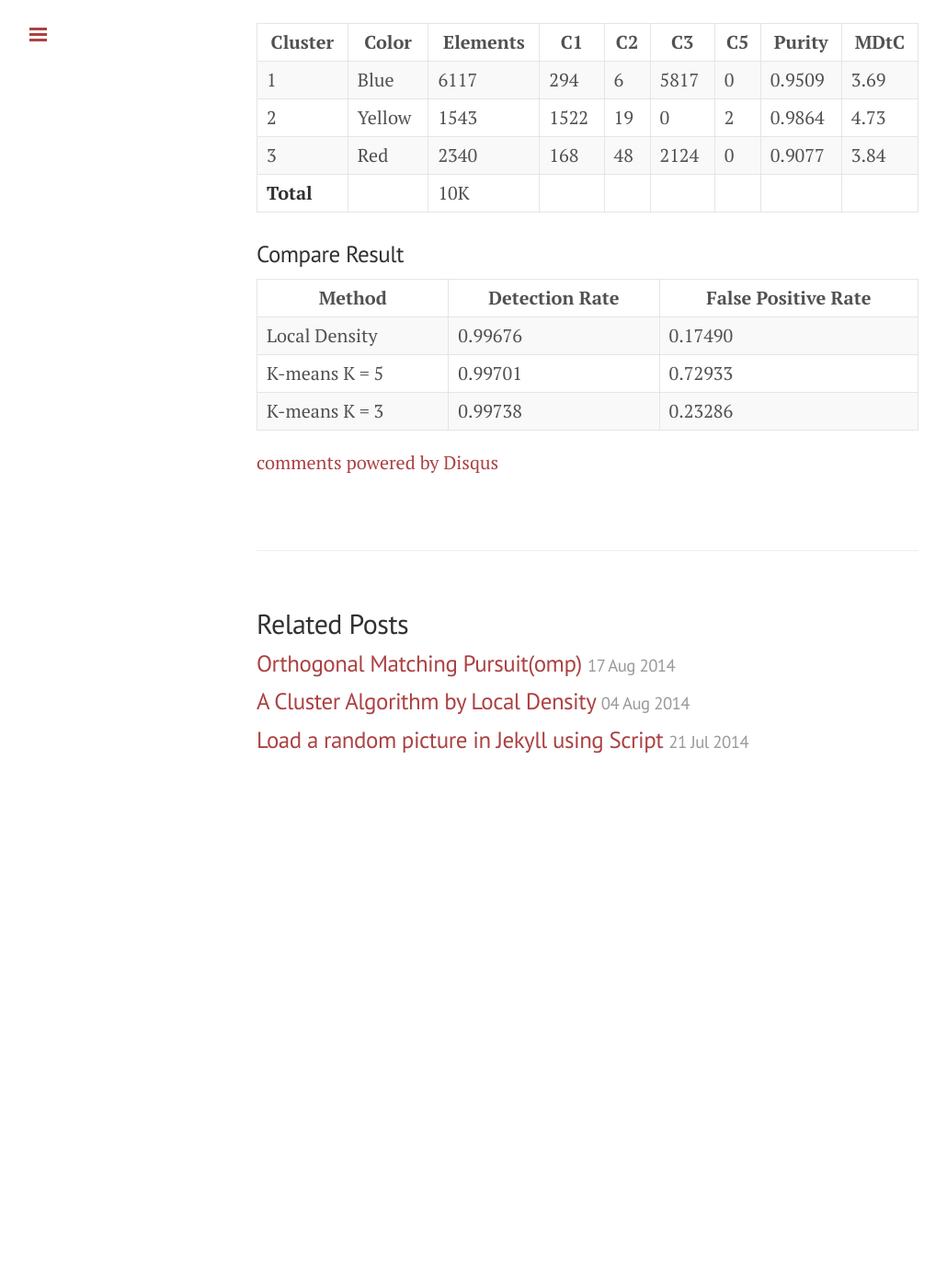
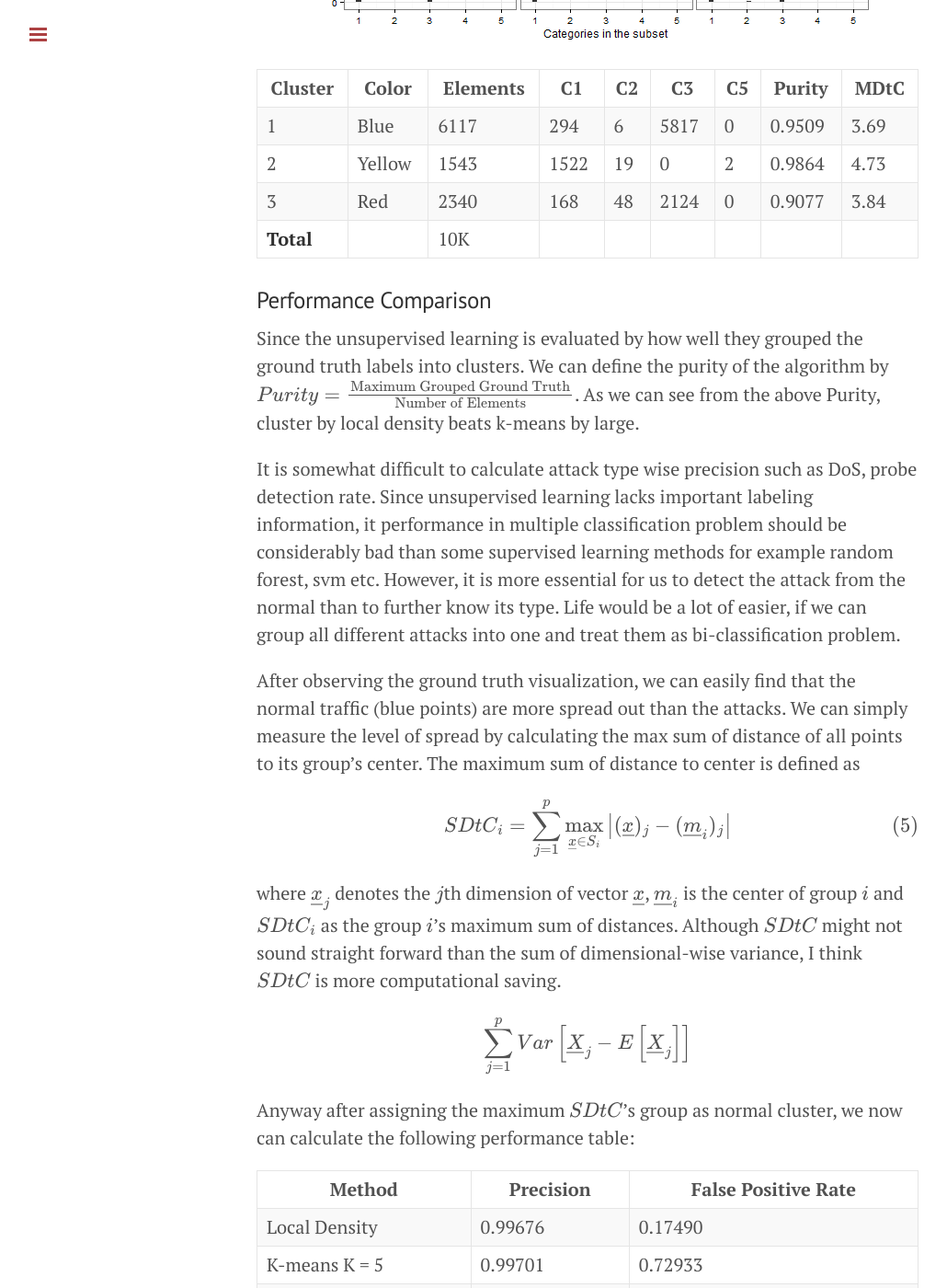
Before and after one commit to yinsenm/yinsenm.github.io, a Jekyll site: the page built from _posts/2014-08-18-kdd99-cluster.md, in a window 1280 px wide and 1400 px high, scrolled down 7391 px. Shown: the whole window at 92% size, without its empty margins (1-1031 px from the left). Built offline with Jekyll 4.4.1, drawn with Linux system fonts in a browser that asks for light colours; formulas are drawn with MathJax 3; comment, search, counter and statistics services are not loaded; before the commit the page ends 8271 px from its top, so only the background shows below that; some of the changed text lies outside the part shown.

Commit message:
revise unsupervised

```diff
--- a/_posts/2014-08-18-kdd99-cluster.md
+++ b/_posts/2014-08-18-kdd99-cluster.md
@@ -14,8 +14,8 @@ I did a comparison between two clustering methods. One method is from a recent s
    - [Local Density](#3.2)
    - [K-means: K = 5](#3.3)
    - [K-means: K = 3](#3.4)
-   - [Compare Result](#3.5)
-
+   - [Performance Comparison](#3.5)
+- [Revised OMP](#4)
 <!-- /MarkdownTOC -->
 
 
@@ -24,6 +24,7 @@ I did a comparison between two clustering methods. One method is from a recent s
 ## Cluster by local density
 
 Rodriguez and Laio hypothesized that cluster centers are recognized as local density maxima that are far away from any points of higher density. Then they defined two metrics $$\rho$$ and $$\delta$$ to measure the cluster's above attributes (local density and distance to another cluster of higher density) and pick the observations that have both larger $$\rho$$ and $$\delta$$ as cluster centers. Please refer to [the paper](http://www.sciencemag.org/content/344/6191/1492.abstract) or my previous summary [post](http://yinsenm.github.io/2014/08/04/a-cluster-algorithm-by-local-density/) for details.
+
 
 <a id = '2'></a>
 
@@ -79,6 +80,7 @@ $$
 
 ------------
 
+
 <a id = '3'></a>
 
 ## Comparison on KDD99
@@ -94,6 +96,7 @@ idx = randsample(size(M,1), 10000);
 {% endhighlight %}
 
 For the k-means part, I used `matlab`'s build-in [kmeans](http://www.mathworks.com/help/stats/kmeans.html) function and replicated the algorithm for 1000 times to select the best solution.
+
 
 <a id = '3.1'></a>
 
@@ -118,7 +121,9 @@ ans =
 
 Since $$1.9623$$ and $$1.3507$$ are much larger than the rest, we can visualize using the first two vectors in $$Y$$. All data points are colored by their ground truth and there are [five categories](http://cseweb.ucsd.edu/~elkan/tabulate.html) summarized in the table below.
 
-![The ground truth picture](/figure/kdd99/groundtruth.png)
+<p align="center">
+   <img src="/figure/kdd99/groundtruth.png" alt="The ground truth">
+</p>
 
 Code|Type of attack|Number|Color
 ---|---|---|---
@@ -128,7 +133,9 @@ Code|Type of attack|Number|Color
 4|user-to-root (U2R)|0|NA
 5|remote-to-local (R2L)|2|Red
 
-![Cluster Result 1](/figure/kdd99/clusterR1.png)
+<p align="center">
+   <img src="/figure/kdd99/clusterR1.png" alt="Cluster Result 1">
+</p>
 
 <a id = '3.2'></a>
 
@@ -144,11 +151,14 @@ Cluster|Color|Elements|C1|C2|C3|C5|Purity|MDtC
 3|Red|1663|1637|24|0|2|0.9844|5.11
 **Total**||10K|
 
+
 <a id = '3.3'></a>
 
 ### K-means: K = 5
 
-![K-means K = 5 Proformance](/figure/kdd99/K-means-5.png)
+<p align="center">
+   <img src="/figure/kdd99/K-means-5.png" alt="K-means K = 5 Proformance">
+</p>
 
 Cluster|Color|Elements|C1|C2|C3|C5|Purity|MDtC
 ---|---|---|---|---|---|---|---|---
@@ -159,13 +169,18 @@ Cluster|Color|Elements|C1|C2|C3|C5|Purity|MDtC
 5|Red|1035|61|19|955|0|0.9227|3.81
 **Total**||10K|
 
-![Cluster Result 2](/figure/kdd99/clusterR2.png)
+<p align="center">
+   <img src="/figure/kdd99/clusterR2.png" alt="Cluster Result 2">
+</p>
 
 <a id = '3.4'></a>
 
 ### K-means: K = 3
 
-![K-means K = 3 Proformance](/figure/kdd99/K-means-3.png)
+<p align="center">
+   <img src="/figure/kdd99/K-means-3.png" alt="K-means K = 3 Proformance">
+</p>
+
 
 Cluster|Color|Elements|C1|C2|C3|C5|Purity|MDtC
 ---|---|---|---|---|---|---|---|---
@@ -174,12 +189,52 @@ Cluster|Color|Elements|C1|C2|C3|C5|Purity|MDtC
 3|Red|2340|168|48|2124|0|0.9077|3.84
 **Total**||10K|
 
+
 <a id = '3.5'></a>
 
-### Compare Result
+### Performance Comparison
+Since the unsupervised learning is evaluated by how well they grouped the ground truth labels into clusters. We can define the purity of the algorithm by $$Purity = \frac{\text{Maximum Grouped Ground Truth}}{\text{Number of Elements}}$$. As we can see from the above Purity, cluster by local density beats k-means by large.
 
-Method|Detection Rate|False Positive Rate
+It is somewhat difficult to calculate attack type wise precision such as DoS, probe detection rate. Since unsupervised learning lacks important labeling information, it performance in multiple classification problem should be considerably bad than some supervised learning methods for example random forest, svm etc. However, it is more essential for us to detect the attack from the normal than to further know its type. Life would be a lot of easier, if we can group all different attacks into one and treat them as bi-classification problem.
+
+After observing the ground truth visualization, we can easily find that the normal traffic (blue points) are more spread out than the attacks. We can simply measure the level of spread by calculating the max sum of distance of all points to its group's center. The maximum sum of distance to center is defined as
+
+$$
+\begin{equation}
+SDtC_{i}=\sum_{j=1}^{p}\max_{\underline{x}\in S_{i}}\left|(\underline{x})_{j}-(\underline{m}_{i})_{j}\right|
+\end{equation}
+$$
+
+where $$\underline{x}_{j}$$ denotes the $$j$$th dimension of vector $$\underline{x}$$, $$\underline{m}_{i}$$ is the center of group $$i$$ and $$SDtC_{i}$$ as the group $$i$$'s maximum sum of distances. Although $$SDtC$$ might not sound straight forward than the sum of dimensional-wise variance, I think $$SDtC$$ is more computational saving.
+
+$$
+\sum_{j=1}^{p}Var\left[\underline{X}_{j}-E\left[\underline{X}_{j}\right]\right]
+$$
+
+Anyway after assigning the maximum $$SDtC$$'s group as normal cluster, we now can calculate the following performance table:
+
+Method|Precision|False Positive Rate
 ---|---|---
 Local Density|0.99676|0.17490
 K-means K = 5|0.99701|0.72933
 K-means K = 3|0.99738|0.23286
+
+In the case of false positive rate, local density method wins. But the false positive rate is such high that I think it is not of practice use.
+
+<a id = '4'></a>
+
+## Revised OMP
+
+Use $$\underline{\gamma}$$'s weight as voting for labels and break the loop if residual's L2 norm $$r$$ is less than some threshold.
+
+<p align="center">
+   <img src="/figure/kdd99/omp.png" alt="The ground truth">
+</p>
+
+<p align="center">
+   <img src="/figure/kdd99/iter.png" alt="Iteration1">
+</p>
+
+<p align="center">
+   <img src="/figure/kdd99/iter2.png" alt="Iteration1">
+</p>
```
Also changed, not shown: _posts/2014-07-21-Load-a-random-picture-in-Jekyll-using-Script.md (deleted, +0 -30 lines), figure/kdd99/iter.png (added), figure/kdd99/iter2.png (added), figure/kdd99/omp.png (added).
